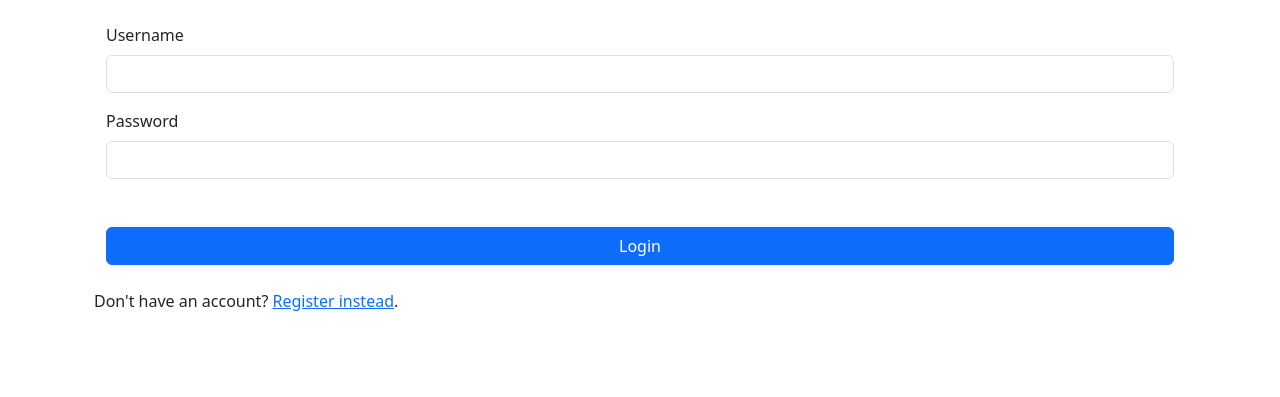
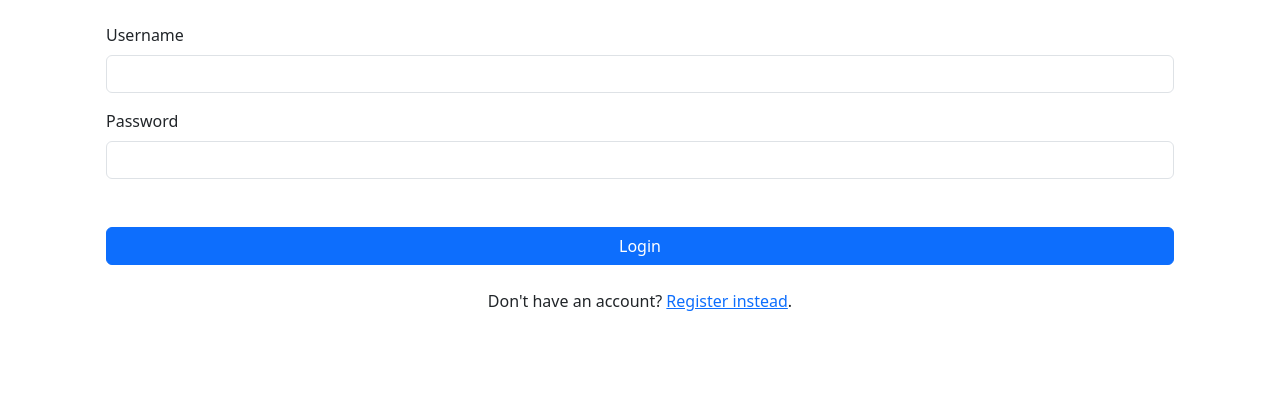
Before and after one commit to santiago-dev96/water-me, a Flask app: page /auth/login in a window 1280 px wide. Shown: the part 113-510 px from the top of the page. Run offline with Flask 3, Linux system fonts and the light colour scheme; some libraries are stand-ins or nearby versions.

Commit message:
Center the CTA text

```diff
--- a/flaskr/templates/auth/login.html
+++ b/flaskr/templates/auth/login.html
@@ -27,7 +27,7 @@ Login
     </div>
   </form>
 
-  <p>Don't have an account? <a href="{{ url_for('auth.register') }}">Register instead</a>.</p>
+  <p class="text-center">Don't have an account? <a href="{{ url_for('auth.register') }}">Register instead</a>.</p>
 </main>
 
 {% endblock %}
```
